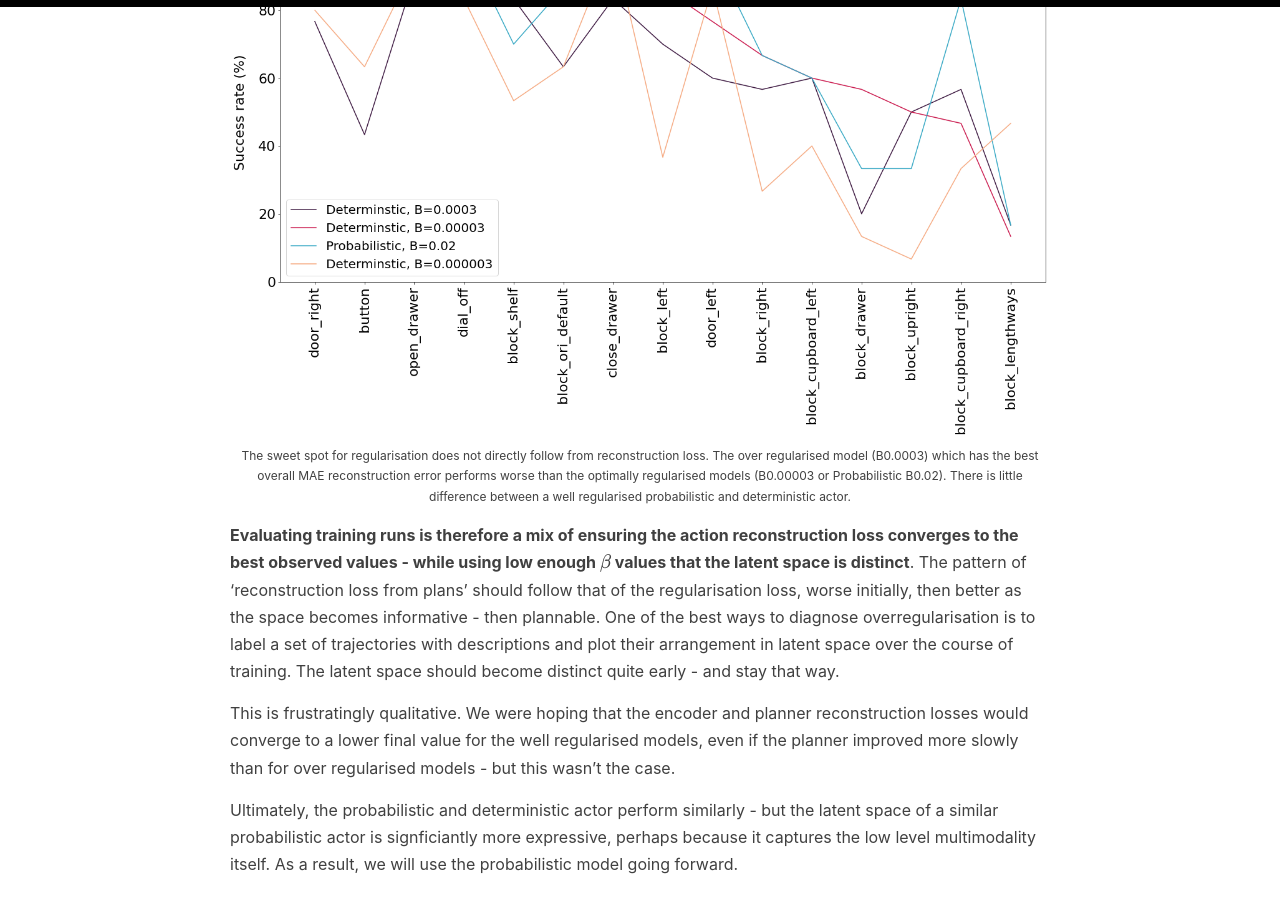
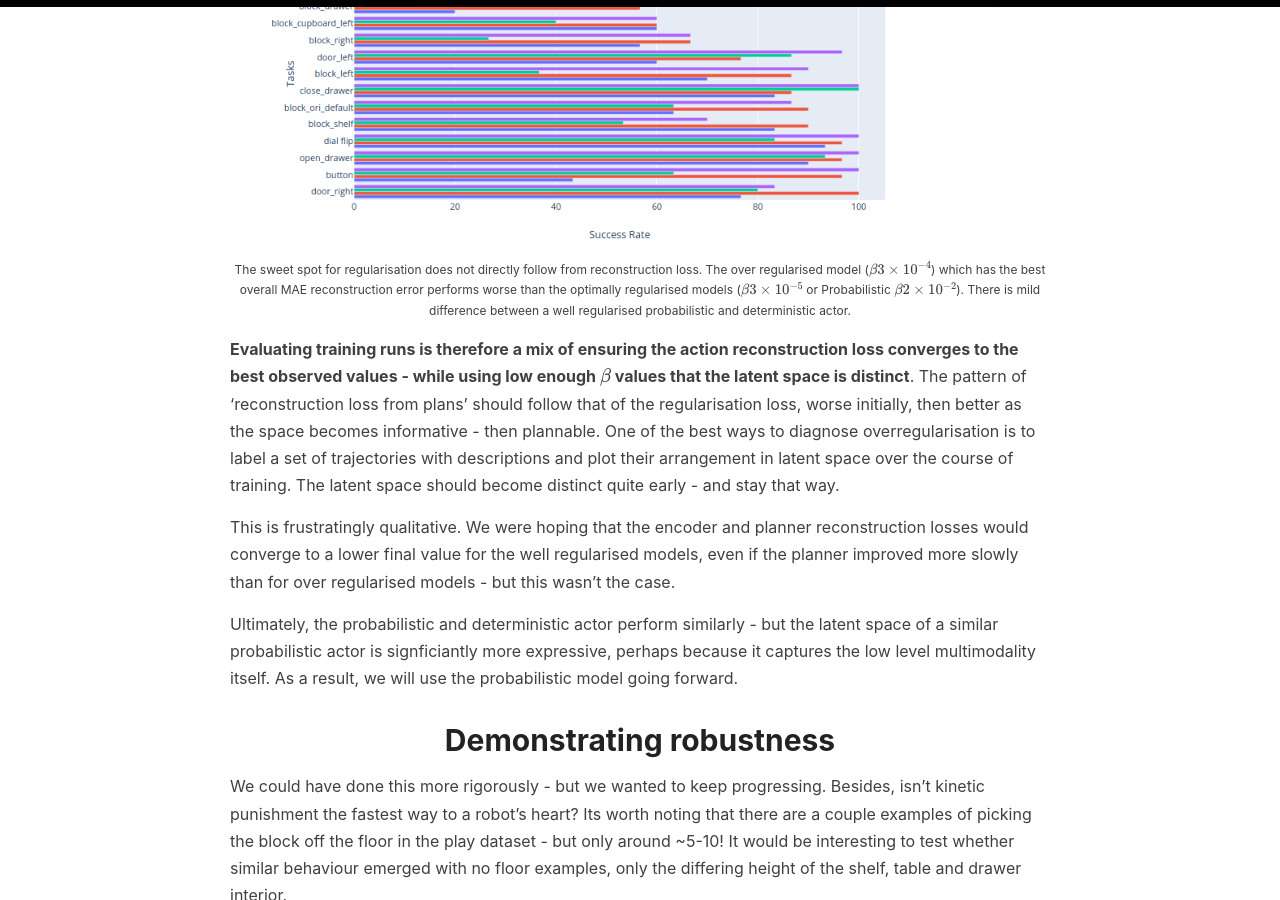
Before and after one commit to sholtodouglas/sholtodouglas.github.io, a Jekyll site: the page built from _posts/2021-03-02-Learning from Play.md, in a window 1280 px wide and 900 px high, scrolled down 5467 px. Built offline with Jekyll 4.4.1, drawn with Linux system fonts in a browser that asks for light colours; formulas are drawn with MathJax 3.

Commit message:
Update 2021-03-02-Learning from Play.md

```diff
--- a/_posts/2021-03-02-Learning from Play.md
+++ b/_posts/2021-03-02-Learning from Play.md
@@ -75,7 +75,7 @@ To quantify this, we defined a couple of standard tasks and measured the success
 
 **The over regularised model (B0.0003) which has the best overall MAE reconstruction error performs universally worse than the optimally regularised models (B0.00003 or Probabilistic B0.02) because it displays classic symptoms of being unable to handle multimodality**. Without fail it tries to randomly interact with other objects on it's way to the goal - often shifiting them far enough that the goal state is unsatisified. It's behaviour reveals a further dataset bias towards playing with the block over other objects. This is why it fails catastrophically at button pressing - a less frequent task in the dataset, but an easy enough task that models with a distinct representation succeed 100% of the time.
 
-{% include image.html url="/images/play/succes_rate.png" description="The sweet spot for regularisation does not directly follow from reconstruction loss. The over regularised model (B0.0003) which has the best overall MAE reconstruction error performs worse than the optimally regularised models (B0.00003 or Probabilistic B0.02). There is little difference between a well regularised probabilistic and deterministic actor." %}
+{% include image.html url="/images/play/comparison.png" description="The sweet spot for regularisation does not directly follow from reconstruction loss. The over regularised model ($\beta 3 \times 10^{-4}$) which has the best overall MAE reconstruction error performs worse than the optimally regularised models ($\beta 3 \times 10^{-5}$ or Probabilistic $\beta 2 \times 10^{-2}$). There is mild difference between a well regularised probabilistic and deterministic actor." %}
 
 **Evaluating training runs is therefore a mix of ensuring the action reconstruction loss converges to the best observed values - while using low enough $ \beta $ values that the latent space is distinct**. The pattern of 'reconstruction loss from plans' should follow that of the regularisation loss, worse initially, then better as the space becomes informative - then plannable. One of the best ways to diagnose overregularisation is to label a set of trajectories with descriptions and plot their arrangement in latent space over the course of training. The latent space should become distinct quite early - and stay that way.
 
```
